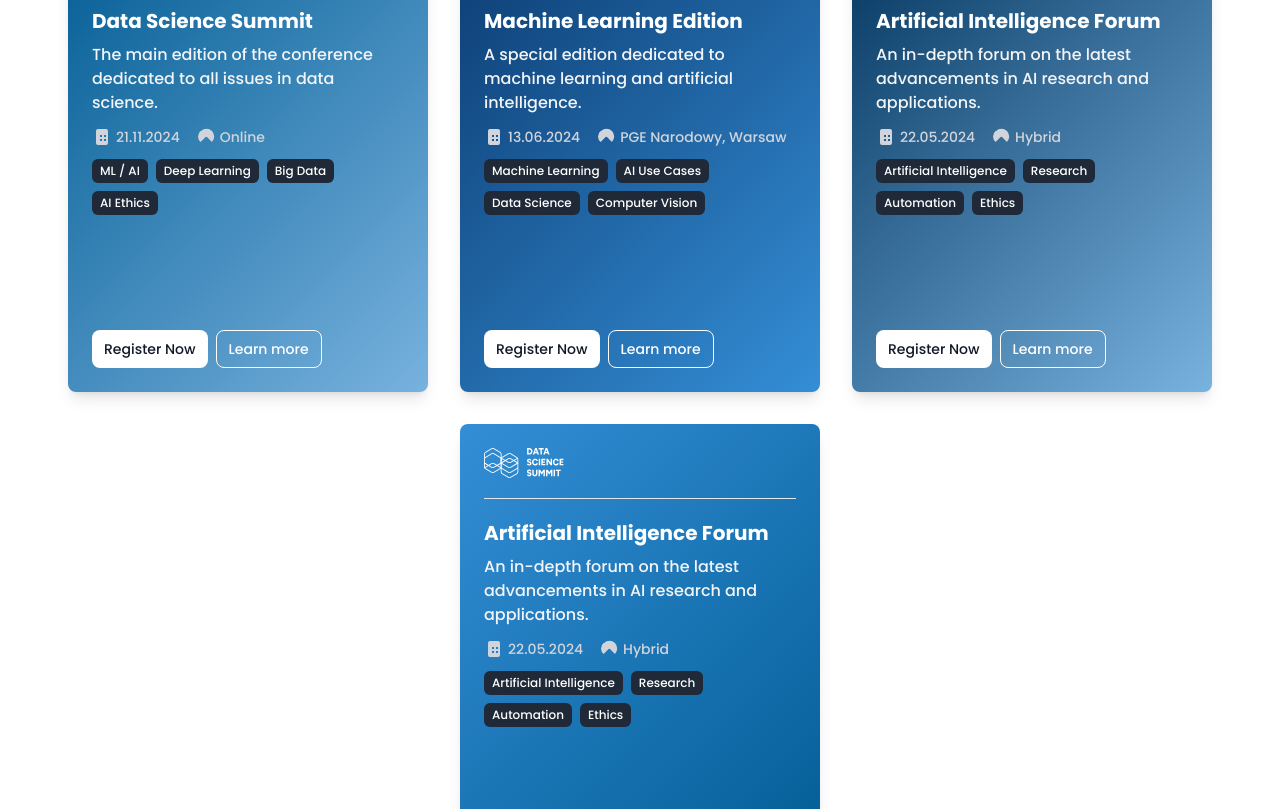
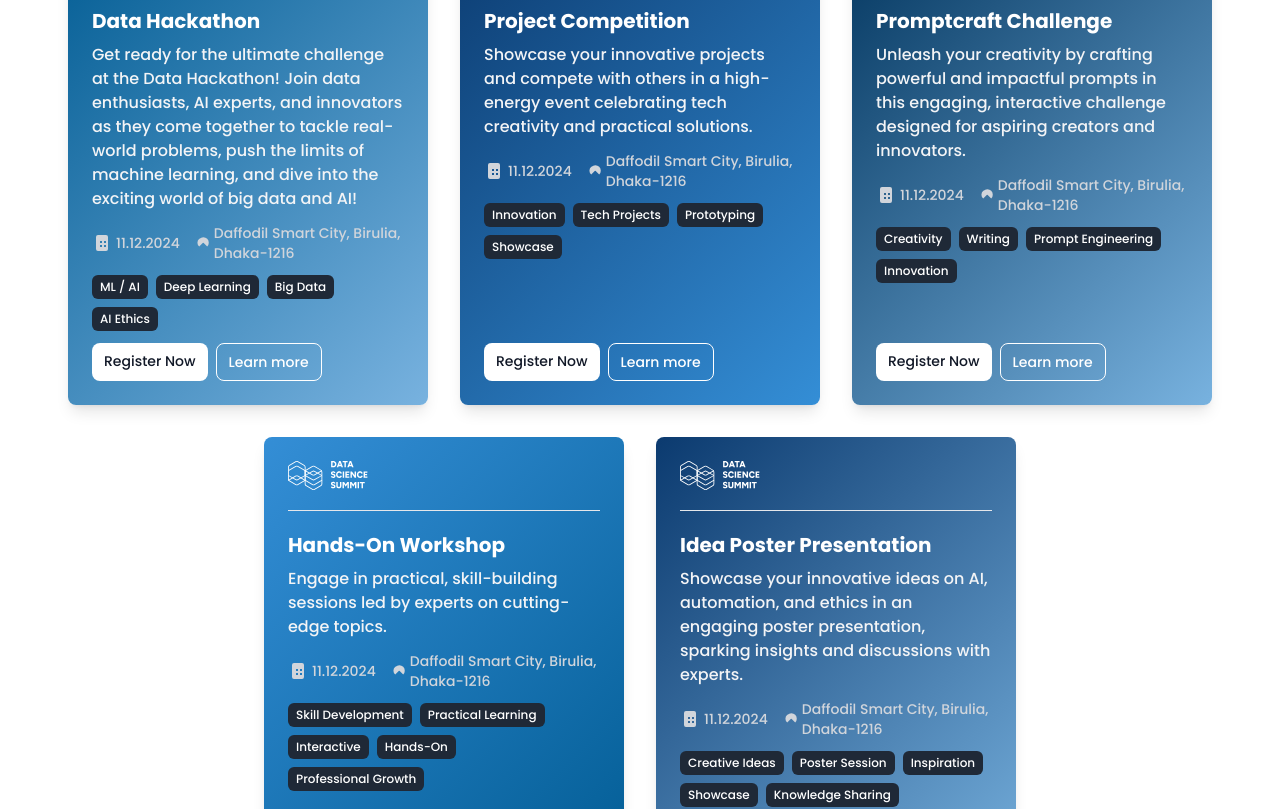
Before and after one commit to Y3ASIN/datascience-summit, a Next.js app: page / in a window 1280 px wide. Shown: the part 860-1669 px from the top of the page. Built offline with nearby package versions, Linux system fonts and the light colour scheme.

Commit message:
Added: Google form, fix navigation, small ui details.

```diff
--- a/components/Button.tsx
+++ b/components/Button.tsx
@@ -1,4 +1,3 @@
-import Link from "next/link";
 import React from "react";
 
 interface GradientButtonProps {
@@ -8,7 +7,7 @@ interface GradientButtonProps {
 
 const GradientButton: React.FC<GradientButtonProps> = ({ text }) => {
   return (
-    <Link
+    <a
       href="/register"
       //   onClick={onClick}
       className="text-md transform text-center rounded-lg px-3 py-2 font-bold text-white transition duration-300 ease-in-out hover:scale-105 sm:rounded-[20px] sm:px-8 sm:py-4 sm:text-center sm:text-lg"
@@ -17,7 +16,7 @@ const GradientButton: React.FC<GradientButtonProps> = ({ text }) => {
       }}
     >
       {text}
-    </Link>
+    </a>
   );
 };
 
--- /dev/null
+++ b/components/EventDetails.tsx
@@ -0,0 +1,18 @@
+import React from "react";
+
+const EventDetails: React.FC = () => {
+  return (
+    <section>
+      <div className="sm:grid-col-3 grid grid-cols-1 gap-5">
+        <div>
+          <h1>Data Hackathon</h1>
+          <h3>Registration Process</h3>
+          <p>Description of the event</p>
+          <button>Registration link</button>
+        </div>
+      </div>
+    </section>
+  );
+};
+
+export default EventDetails;
--- a/components/FeatureCard.tsx
+++ b/components/FeatureCard.tsx
@@ -65,9 +65,12 @@ const FeatureCard: React.FC<FeatureCardProps> = ({ feature }) => {
       </div>
 
       <div className="mt-auto flex flex-col space-y-2 sm:flex-row sm:space-x-2 sm:space-y-0">
-        <button className="rounded-lg bg-white px-3 py-2 text-sm text-gray-900 hover:bg-gray-300">
+        <Link
+          href="/register"
+          className="rounded-lg bg-white px-3 py-2 text-sm text-gray-900 hover:bg-gray-300"
+        >
           Register Now
-        </button>
+        </Link>
         <Link
           href="/about"
           className="rounded-lg border border-white px-3 py-2 text-sm text-white hover:bg-white hover:text-gray-900"
--- a/components/RegisterForm.tsx
+++ b/components/RegisterForm.tsx
@@ -1,105 +1,17 @@
 "use client";
 
-import React, { useState } from "react";
+import React from "react";
 
 const RegisterForm: React.FC = () => {
-  const [formData, setFormData] = useState({
-    name: "",
-    email: "",
-    password: "",
-  });
-
-  const handleChange = (e: React.ChangeEvent<HTMLInputElement>) => {
-    const { name, value } = e.target;
-    setFormData({
-      ...formData,
-      [name]: value,
-    });
-  };
-
-  const handleSubmit = async (e: React.FormEvent) => {
-    e.preventDefault();
-    // Mock function to simulate uploading to a database
-    const uploadToDatabase = async (data: typeof formData) => {
-      console.log("Uploading to database...", data);
-      // Simulate a delay
-      return new Promise((resolve) => setTimeout(resolve, 2000));
-    };
-
-    try {
-      await uploadToDatabase(formData);
-      alert("Registration successful!");
-    } catch (error) {
-      console.error("Error uploading to database:", error);
-      alert("Registration failed. Please try again.");
-    }
-  };
-
   return (
-    <div className="flex min-h-screen items-center justify-center bg-gray-100 px-4 sm:px-6 lg:px-8">
-      <form
-        onSubmit={handleSubmit}
-        className="w-full max-w-md rounded-lg bg-white p-6 shadow-md sm:p-8"
+    <div className="flex min-h-screen items-center justify-center rounded-md py-2 sm:py-5 bg-gray-100 px-4 sm:px-6 lg:px-8">
+      <iframe
+        src="https://docs.google.com/forms/d/e/1FAIpQLSfpiBG_qFkV1U2uiCmx4VdlQBTZG1rgAw0x8SnBwbx6RYfx2w/viewform?embedded=true"
+        width="640"
+        height="983"
       >
-        <h2 className="mb-6 text-center text-2xl font-bold">Register</h2>
-        <div className="mb-4">
-          <label
-            className="mb-2 block text-sm font-bold text-gray-700"
-            htmlFor="name"
-          >
-            Name
-          </label>
-          <input
-            type="text"
-            id="name"
-            name="name"
-            value={formData.name}
-            onChange={handleChange}
-            className="w-full rounded-lg border px-3 py-2 focus:outline-none focus:ring-2 focus:ring-blue-500"
-            required
-          />
-        </div>
-        <div className="mb-4">
-          <label
-            className="mb-2 block text-sm font-bold text-gray-700"
-            htmlFor="email"
-          >
-            Email
-          </label>
-          <input
-            type="email"
-            id="email"
-            name="email"
-            value={formData.email}
-            onChange={handleChange}
-            className="w-full rounded-lg border px-3 py-2 focus:outline-none focus:ring-2 focus:ring-blue-500"
-            required
-          />
-        </div>
-        <div className="mb-6">
-          <label
-            className="mb-2 block text-sm font-bold text-gray-700"
-            htmlFor="password"
-          >
-            Password
-          </label>
-          <input
-            type="password"
-            id="password"
-            name="password"
-            value={formData.password}
-            onChange={handleChange}
-            className="w-full rounded-lg border px-3 py-2 focus:outline-none focus:ring-2 focus:ring-blue-500"
-            required
-          />
-        </div>
-        <button
-          type="submit"
-          className="w-full rounded-lg bg-blue-500 px-4 py-2 text-white hover:bg-blue-700 focus:outline-none focus:ring-2 focus:ring-blue-500"
-        >
-          Register
-        </button>
-      </form>
+        Loading…
+      </iframe>
     </div>
   );
 };
--- a/constants/index.ts
+++ b/constants/index.ts
@@ -6,102 +6,114 @@ export const navLinks = ["about", "schedule", "previous-summits"];
 
 export const featureData = [
   {
-    title: "Data Science Summit",
+    title: "Data Hackathon",
     description:
-      "The main edition of the conference dedicated to all issues in data science.",
-    date: "21.11.2024",
-    location: "Online",
+      "Get ready for the ultimate challenge at the Data Hackathon! Join data enthusiasts, AI experts, and innovators as they come together to tackle real-world problems, push the limits of machine learning, and dive into the exciting world of big data and AI!",
+    date: "11.12.2024",
+    location: "Daffodil Smart City, Birulia, Dhaka-1216",
     tags: ["ML / AI", "Deep Learning", "Big Data", "AI Ethics"],
     gradientFrom: "#005b92", // Primary color
     gradientTo: "#78b2df", // Secondary color
   },
   {
-    title: "Machine Learning Edition",
+    title: "Project Competition",
     description:
-      "A special edition dedicated to machine learning and artificial intelligence.",
-    date: "13.06.2024",
-    location: "PGE Narodowy, Warsaw",
-    tags: [
-      "Machine Learning",
-      "AI Use Cases",
-      "Data Science",
-      "Computer Vision",
-    ],
+      "Showcase your innovative projects and compete with others in a high-energy event celebrating tech creativity and practical solutions.",
+    date: "11.12.2024",
+    location: "Daffodil Smart City, Birulia, Dhaka-1216",
+    tags: ["Innovation", "Tech Projects", "Prototyping", "Showcase"],
     gradientFrom: "#0b3a6f", // Secondary color
     gradientTo: "#348ed6", // Accent color
   },
   {
-    title: "Artificial Intelligence Forum",
+    title: "Promptcraft Challenge",
     description:
-      "An in-depth forum on the latest advancements in AI research and applications.",
-    date: "22.05.2024",
-    location: "Hybrid",
-    tags: ["Artificial Intelligence", "Research", "Automation", "Ethics"],
-    gradientFrom: "#01345d", // Accent color
-    gradientTo: "#78b2df", // Primary color
+      "Unleash your creativity by crafting powerful and impactful prompts in this engaging, interactive challenge designed for aspiring creators and innovators.",
+    date: "11.12.2024",
+    location: "Daffodil Smart City, Birulia, Dhaka-1216",
+    tags: ["Creativity", "Writing", "Prompt Engineering", "Innovation"],
+    gradientFrom: "#01345d",
+    gradientTo: "#78b2df",
   },
   {
-    title: "Artificial Intelligence Forum",
+    title: "Hands-On Workshop",
     description:
-      "An in-depth forum on the latest advancements in AI research and applications.",
-    date: "22.05.2024",
-    location: "Hybrid",
-    tags: ["Artificial Intelligence", "Research", "Automation", "Ethics"],
+      "Engage in practical, skill-building sessions led by experts on cutting-edge topics.",
+    date: "11.12.2024",
+    location: "Daffodil Smart City, Birulia, Dhaka-1216",
+    tags: [
+      "Skill Development",
+      "Practical Learning",
+      "Interactive",
+      "Hands-On",
+      "Professional Growth",
+    ],
     gradientFrom: "#348ed6", // Accent color
     gradientTo: "#005b92", // Primary color
+  },
+  {
+    title: "Idea Poster Presentation",
+    description:
+      "Showcase your innovative ideas on AI, automation, and ethics in an engaging poster presentation, sparking insights and discussions with experts.",
+    date: "11.12.2024",
+    location: "Daffodil Smart City, Birulia, Dhaka-1216",
+    tags: [
+      "Creative Ideas",
+      "Poster Session",
+      "Inspiration",
+      "Showcase",
+      "Knowledge Sharing",
+    ],
+    gradientFrom: "#0b3a6f", // Accent color
+    gradientTo: "#78b2df", // Primary color
   },
 ];
 
 export const events: Event[] = [
   {
     id: 1,
-    title: "Poster Presentation",
+    title: "Data Hackathon",
     description:
-      "Showcase your research through engaging posters and get feedback from peers and mentors.",
-    date: "February 10, 2024",
-    time: "10:00 AM - 1:00 PM",
-    location: "Daffodil International University - Main Hall",
-    image: "/assets/events/Poster_presentation.png",
+      "Join us for a weekend of coding, innovation, and collaboration to solve real-world problems.",
+    date: "December 11, 2024",
+    time: "09:00 AM - 05:00 PM",
+    location: "Daffodil Smart City, Birulia, Dhaka-1216",
   },
   {
     id: 2,
-    title: "Workshop",
+    title: "Project Competition",
     description:
-      "Participate in hands-on workshops covering various topics in technology and innovation.",
-    date: "February 15, 2024",
-    time: "1:00 PM - 5:00 PM",
-    location: "Daffodil International University - Room 202",
-    image: "/assets/events/Workshops.jpg",
+      "Showcase your projects and compete for prizes with the best teams in the university.",
+    date: "December 11, 2024",
+    time: "09:00 AM - 05:00 PM",
+    location: "Daffodil Smart City, Birulia, Dhaka-1216",
   },
   {
     id: 3,
-    title: "Hackathon",
+    title: "Promptcraft Challenge",
     description:
-      "Join us for a weekend of coding, innovation, and collaboration to solve real-world problems.",
-    date: "March 15-17, 2024",
-    time: "10:00 AM - 6:00 PM",
-    location: "Daffodil International University - Computer Lab",
-    image: "/images/hackathon.jpg",
+      "Test your creativity and skill in this exciting prompt-based challenge.",
+    date: "December 11, 2024",
+    time: "09:00 AM - 05:00 PM",
+    location: "Daffodil Smart City, Birulia, Dhaka-1216",
   },
   {
     id: 4,
-    title: "Prompt Challenge",
+    title: "Hands-On Workshop",
     description:
-      "Test your creativity and skill in this exciting prompt-based challenge.",
-    date: "March 25, 2024",
-    time: "9:00 AM - 12:00 PM",
-    location: "Daffodil International University - Auditorium",
-    image: "/images/prompt-challenge.jpg",
+      "Participate in hands-on workshops covering various topics in technology and innovation.",
+    date: "December 11, 2024",
+    time: "09:00 AM - 05:00 PM",
+    location: "Daffodil Smart City, Birulia, Dhaka-1216",
   },
   {
     id: 5,
-    title: "Project Competition",
+    title: "Idea Poster Presentation",
     description:
-      "Showcase your projects and compete for prizes with the best teams in the university.",
-    date: "April 5, 2024",
-    time: "10:00 AM - 4:00 PM",
-    location: "Daffodil International University - Exhibition Center",
-    image: "/images/project-competition.jpg",
+      "Showcase your research through engaging posters and get feedback from peers and mentors.",
+    date: "December 11, 2024",
+    time: "09:00 AM - 05:00 PM",
+    location: "Daffodil Smart City, Birulia, Dhaka-1216",
   },
 ];
 
--- a/constants/types.ts
+++ b/constants/types.ts
@@ -5,7 +5,7 @@ export interface Event {
   date: string;
   time: string;
   location: string;
-  image: string;
+
 }
 
 export interface Summit {
```
Also changed, not shown: app/about/page.tsx (+10 -7 lines), components/Navbar.tsx (+29 -8 lines), components/SummitGallery.tsx (+0 -21 lines), 1 other file (tests, documents, lock files or other folders).
